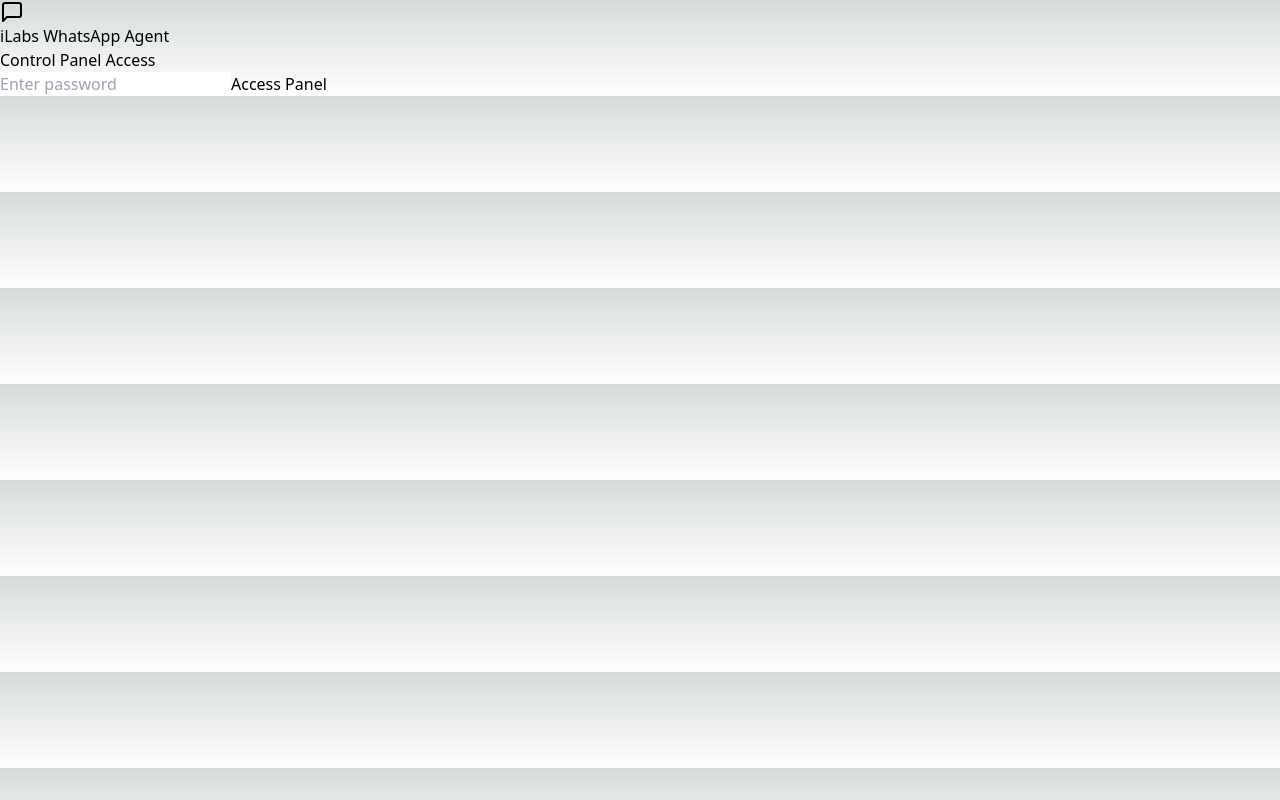
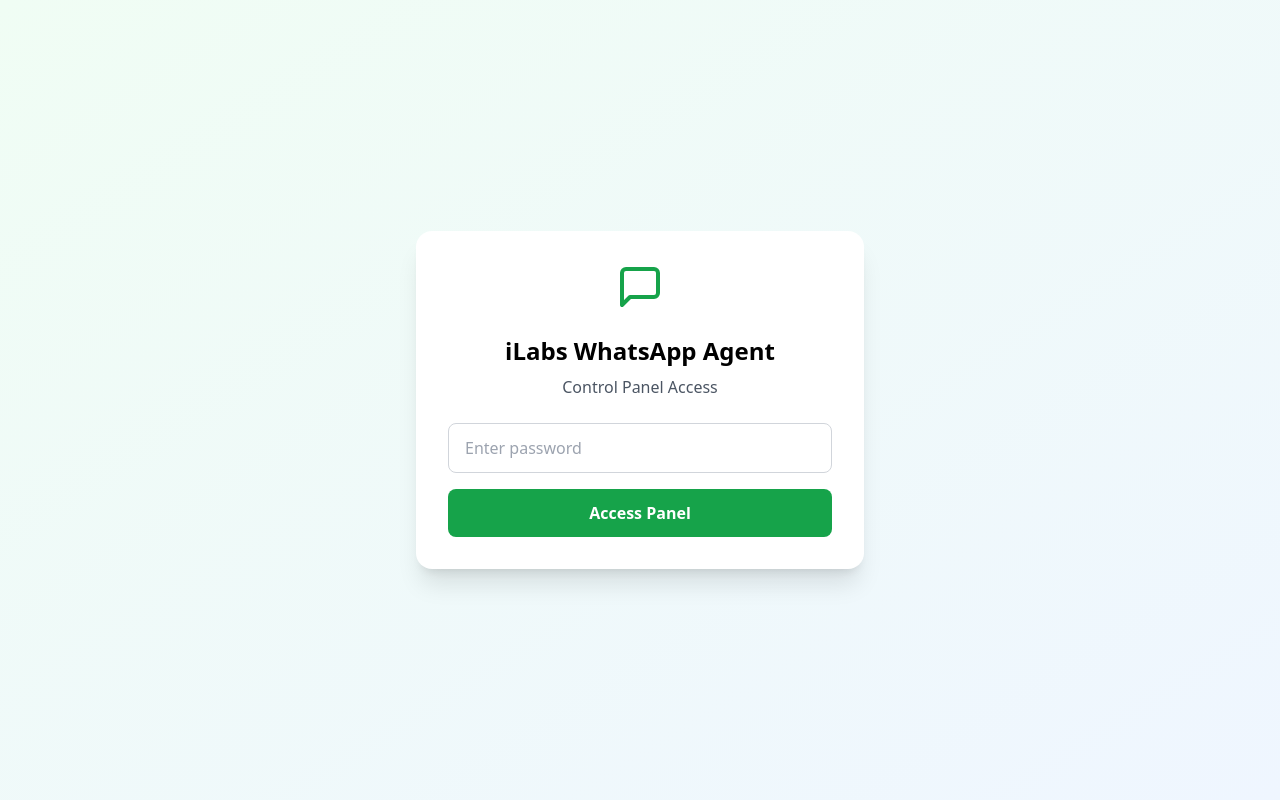
Before and after one commit to chichiwattyp2/ilabs-whatsapp-agent, a Next.js app: page / in a window 1280 px wide. Built offline with nearby package versions, Linux system fonts and the light colour scheme.

Commit message:
fix: restore tailwind config

```diff
--- a/tailwing.config.js
+++ b/tailwind.config.js
@@ -3,6 +3,7 @@
   content: [
     './app/**/*.{js,ts,jsx,tsx,mdx}',
     './components/**/*.{js,ts,jsx,tsx,mdx}',
+    './lib/**/*.{js,ts,jsx,tsx,mdx}',
   ],
   theme: {
     extend: {},
```
